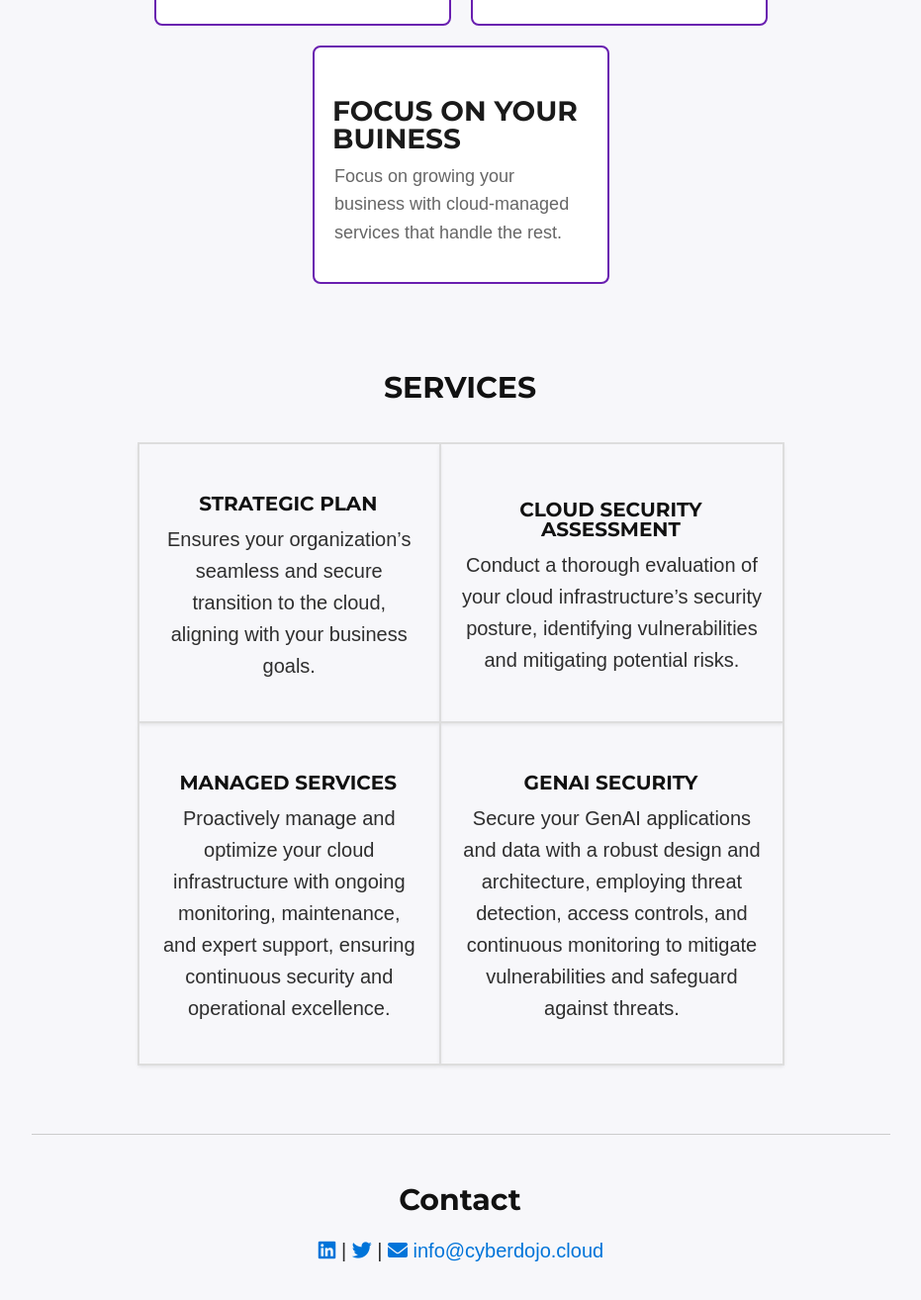
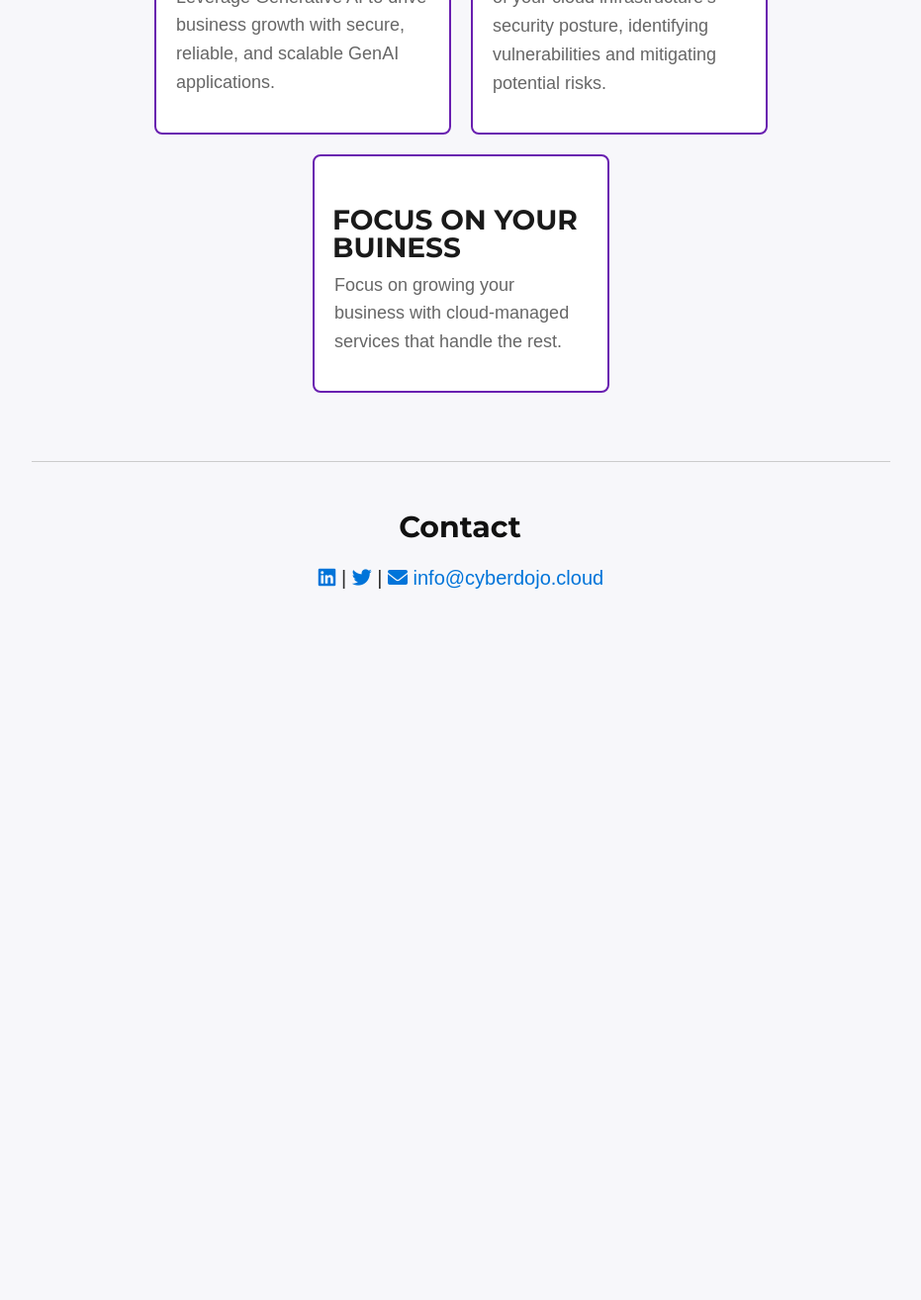
Before and after one commit to Ahmed-AG/cyberdojo-page, a Jekyll site: the page built from index.md, in a window 1280 px wide and 1400 px high, scrolled down 988 px. Shown: the top 1314 px of the window at 99% size, without its empty margins (174-1105 px from the left). Built offline with Jekyll 4.4.1, drawn with Linux system fonts in a browser that asks for light colours; after the commit the page ends 1708 px from its top, so only the background shows below that.

Commit message:
;Page v2

```diff
--- a/index.md
+++ b/index.md
@@ -1,17 +1,6 @@
 ---
 layout: default
 ---
-<!-- ## Welcome to Cyberdojo
-My name is [Ahmed Abugharbia](https://www.linkedin.com/in/ahmedabugharbia/){:target="_blank"}, founder of Cyberdojo. my mission is to help you build robust, business-driven security programs through practical training and expert guidance.
-
-With over 17 years in the cybersecurity field, I've worked with leading companies to solve complex security challenges. My journey started with securing networks and applications, eventually leading to cloud security, DevSecOps and finally, GenAI. As a SANS Certified instructor for [SEC540: Cloud Security and DevSecOps Automation](https://www.sans.org/cyber-security-courses/cloud-security-devsecops-automation/){:target="_blank"}, I focus on strategic planning and hands-on implementation of security controls.
-Looking forward to helping you achieve your security goals!
-
-At Cyberdojo, we offer a range of services designed to enhance your security posture. From expert training and consulting to specialized cloud security solutions, my goal is to equip you with the knowledge and tools needed for immediate, measurable improvements. I hold several industry certifications, including GIAC GSEC, GPEN, AWS Certified DevOps Engineer Professional, and AWS Certified Solutions Architect Associate.
-
-Reach out on <a href="mailto:info@cyberdojo.cloud" target="_blank">info@cyberdojo.cloud</a>. Looking forward to helping you achieve your security goals!
----
--->
 
 <section class="hero">
     <h1>Cyberdojo</h1>
@@ -23,7 +12,7 @@
 
 <!-- services Section -->
 <section class="services">
-    <!-- <h2>The Opportunities</h2> -->
+    <h2 id="services">SERVICES</h2>
     <p>Embrace cutting-edge technologies to unlock endless possibilities and drive your business forward.</p>
     <div class="service-cards">
         <div class="service-card">
@@ -47,7 +36,7 @@
 
 
 
-## <center> <a id="services"></a>SERVICES </center>
+<!-- ## <center> <a id="services"></a>SERVICES </center>
 <div style="width: 80%; margin: 0 auto; padding: 20px;">
   <table style="width: 100%; border-spacing: 20px;">
     <tr>
@@ -71,6 +60,6 @@
       </td>
     </tr>
   </table>
-</div>
+</div> -->
 
 ---
```
